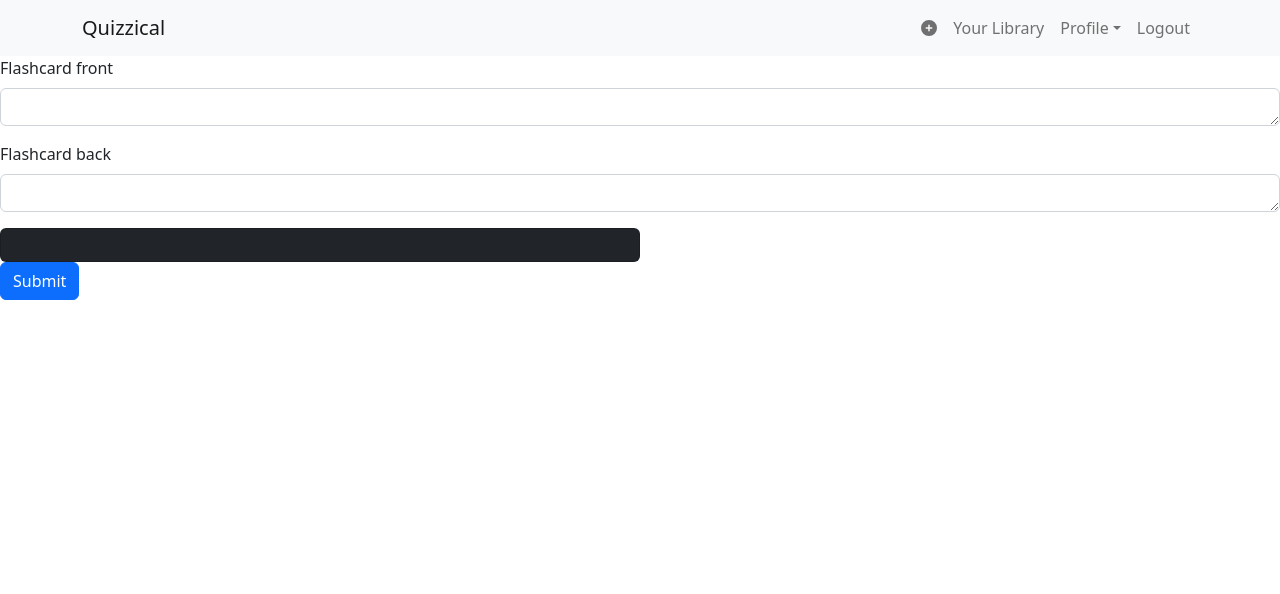
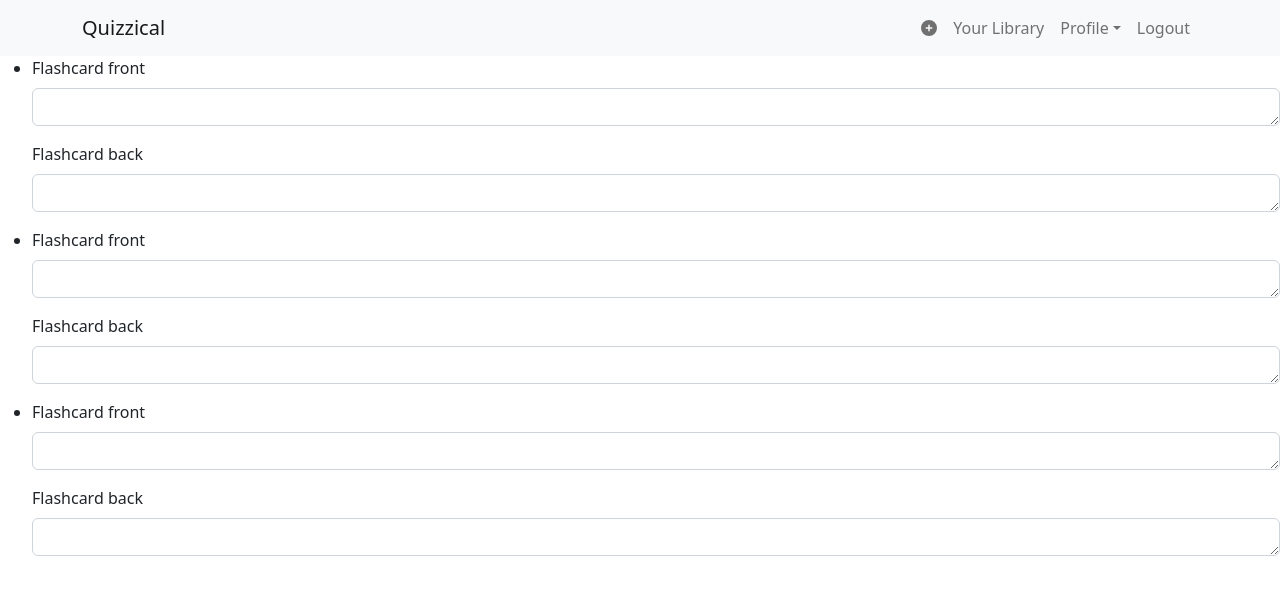
Before and after one commit to miaju/flashcards, a React (Create React App) app in the folder react_app/: page /new in a window 1280 px wide. Shown: the top 594 px of the page. Built offline with nearby package versions, Linux system fonts and the light colour scheme.

Commit message:
make new card list componenet

```diff
--- a/react_app/src/App.js
+++ b/react_app/src/App.js
@@ -6,7 +6,7 @@ import "./App.scss";
 import useAppData from "./hooks/useAppData";
 import NavBar from "./components/Navbar";
 import Home from "./components/Home";
-import { CardList, NewCard } from "./components/Cards/index"
+import { CardList, NewCardList } from "./components/Cards/index"
 import { Login, Logout, Profile } from "./components/User/index";
 
 
@@ -22,7 +22,7 @@ export default function App() {
       <NavBar logout={updateLogout} user={state.user}/>
       <Routes>
         <Route path="/" element={<Home/>}/>
-        <Route path="/new" element={<NewCard/>}/>
+        <Route path="/new" element={<NewCardList/>}/>
         <Route path="/cards" element={<CardList cards={state.curCards} />}/>
         <Route path="/profile" element={<Profile user={state.user} logout={updateLogout} show={state.showLogout}/>}/>
         <Route path="/login" element={<Login/>}/>
--- a/react_app/src/components/Cards/NewCard.js
+++ b/react_app/src/components/Cards/NewCard.js
@@ -2,42 +2,28 @@ import { useState } from 'react';
 import Button from 'react-bootstrap/Button';
 import Form from 'react-bootstrap/Form';
 
-import CardItem from './CardItem';
-
-export default function NewCard(props) {
-  const [front, setFront] = useState('');
-  const [back, setBack] = useState('');
-  const [clicked, setClicked] = useState(false);
-  const [showErr, setShowErr] = useState(false);
-
-  const click = () => { setClicked(!clicked) }
-
-  function submit() {
-    if (front === '' || back === '') {
-      return setShowErr(true);
-    }
-    console.log(front, back);
-  }
+export default function NewCard() {
+  const [state, setState] = useState({
+    front: '',
+    back: '',
+    err: false
+  });
 
   return(
-    <>
+    <li>
       <div className="form-error">
-        {showErr && "Something went wrong. Please make sure that the inputs are non-empty and try again."}
+        {state.showErr && "Something went wrong. Please make sure that the inputs are non-empty and try again."}
       </div>
       <Form>
         <Form.Group className="mb-3" controlId="newCard.front">
           <Form.Label>Flashcard front</Form.Label>
-          <Form.Control value={front} onChange={(event) => {setFront(event.target.value); setShowErr(false)}} as="textarea" rows={1} />
+          <Form.Control value={state.front} onChange={(event) => {setState({...state, front: event.target.value, err: false})}} as="textarea" rows={1} />
         </Form.Group>
         <Form.Group className="mb-3" controlId="newCard.back">
           <Form.Label>Flashcard back</Form.Label>
-          <Form.Control value={back} onChange={(event) => {setBack(event.target.value); setShowErr(false)}} as="textarea" rows={1} />
+          <Form.Control value={state.back} onChange={(event) => {setState({...state, back: event.target.value, err: false})}} as="textarea" rows={1} />
         </Form.Group>
       </Form>
-      <CardItem card={{front, back}} clicked={clicked} click={click}/>
-      <Button variant="primary" onClick={submit}>
-        Submit
-      </Button>
-    </>
-  );
-};
+    </li>
+  )
+}
--- /dev/null
+++ b/react_app/src/components/Cards/NewCardList.js
@@ -0,0 +1,28 @@
+import {useState} from "react";
+
+import NewCard from './NewCard';
+
+export default function NewCardList() {
+  const [state, setState] = useState({
+    numOfCards: 3,
+    cards: {}
+  });
+
+  function updateCards(cards) {
+    setState({...state, cards: cards});
+  }
+
+  const cards = []
+
+  for (let i = 0; i < state.numOfCards; i++) {
+    cards[i] = (<NewCard key={i}/>)
+  }
+
+  return(
+    <div className="new-cards">
+      <ul>
+        {cards}
+      </ul>
+    </div>
+  )
+};
--- a/react_app/src/components/Cards/index.js
+++ b/react_app/src/components/Cards/index.js
@@ -1,9 +1,11 @@
 import CardItem from "./CardItem";
 import CardList from "./CardList";
-import NewCard from "./NewCard";
+import NewCard from "./NewCardList";
+import NewCardList from "./NewCardList";
 
 export  {
   CardItem,
   CardList,
-  NewCard
+  NewCard,
+  NewCardList
 }
--- a/react_app/src/hooks/useAppData.js
+++ b/react_app/src/hooks/useAppData.js
@@ -17,13 +17,18 @@ export default function useAppData() {
   const [state, setState] = useState({
     user: testUser,
     curCards: testCards,
-    showLogout: false
+    showLogout: false,
+    newCards: []
   });
 
   const updateLogout = show => setState({...state, showLogout: show});
 
+  function updateNewCards(newCardsArr) {
+    setState({...state, newCards: newCardsArr});
+  }
+
   return {
     state,
-    updateLogout
+    updateLogout,
   }
 }
```
Also changed, not shown: react_app/src/components/Cards/NewCardList.scss (added).
